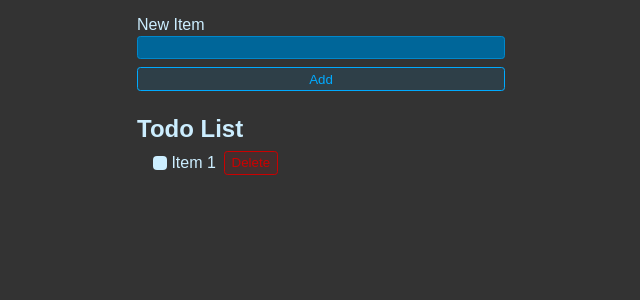
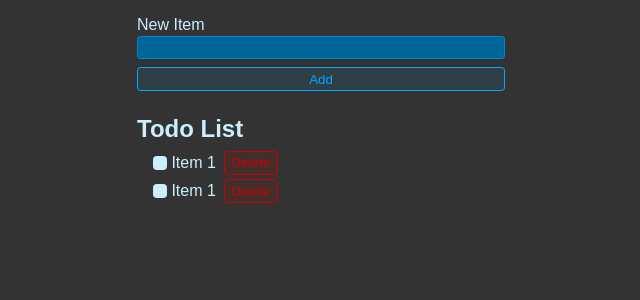
Before and after one commit to fahim-86/react-todo-app, a React (Vite) app: page / in a window 1280 px wide. Shown: the top 300 px of the page, without its empty margins (319-959 px from the left). Built offline with nearby package versions, Linux system fonts and the light colour scheme.

Commit message:
Add form onsubmit function and prepare data to render

```diff
--- a/src/App.jsx
+++ b/src/App.jsx
@@ -4,11 +4,27 @@ import "./styles.css"
 
 export default function App() {
 
-  const [newItem, setNewItem] = useState();
+  //~~newItem~~ is variable that holds new data and renders it to html but immutable
+  //~~setNewItem~~ is a method that used to send data to ~~newItem~~
+  const [newItem, setNewItem] = useState("");
+  const [toDos, setToDo] = useState([])
+
+  function handleSubmit(e) {
+    e.preventDefault();
+
+    //~~...~~ spread operator helps chreating a new copy of an array "...arrayName"
+    setToDo(currentToDo => {
+      return [
+        ...currentToDo, { id: crypto.randomUUID(), title: newItem, completed: false}
+      ]
+    });
+
+    console.log(toDos);
+  }
 
   return (
     <>
-      <form className="new-item-form">
+      <form onSubmit={handleSubmit} className="new-item-form">
         <div className="form-row">
           <label htmlFor="item">New Item</label>
           <input value={newItem} onChange={e => setNewItem(e.target.value)} type="text" id="item"/>
@@ -24,6 +40,13 @@ export default function App() {
           </label>
           <button className="btn btn-danger">Delete</button>
         </li>
+        <li>
+          <label>
+            <input type="checkbox"/>
+            Item 1
+          </label>
+          <button className="btn btn-danger">Delete</button>
+        </li>
       </ul>
     </>
   )
```
